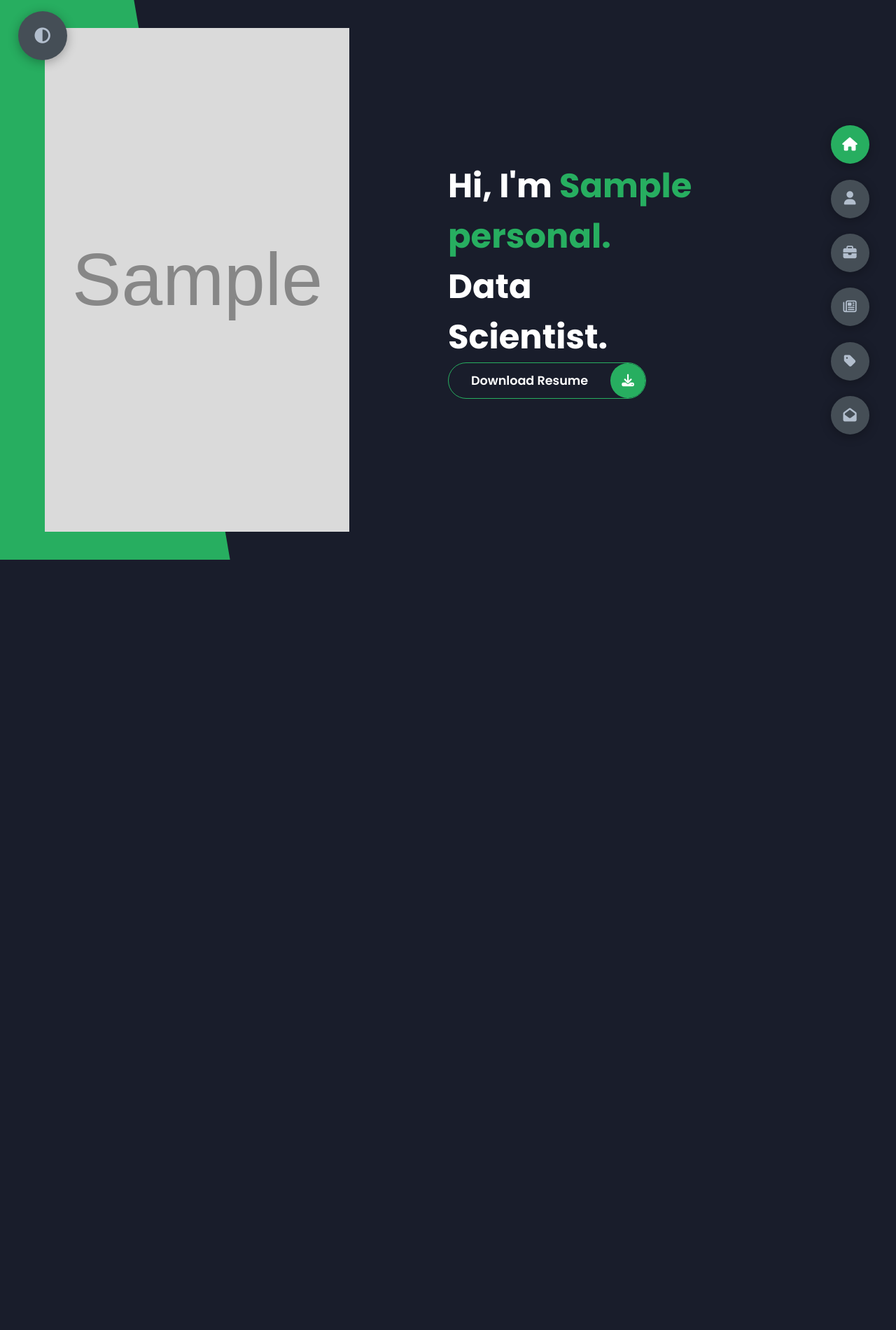
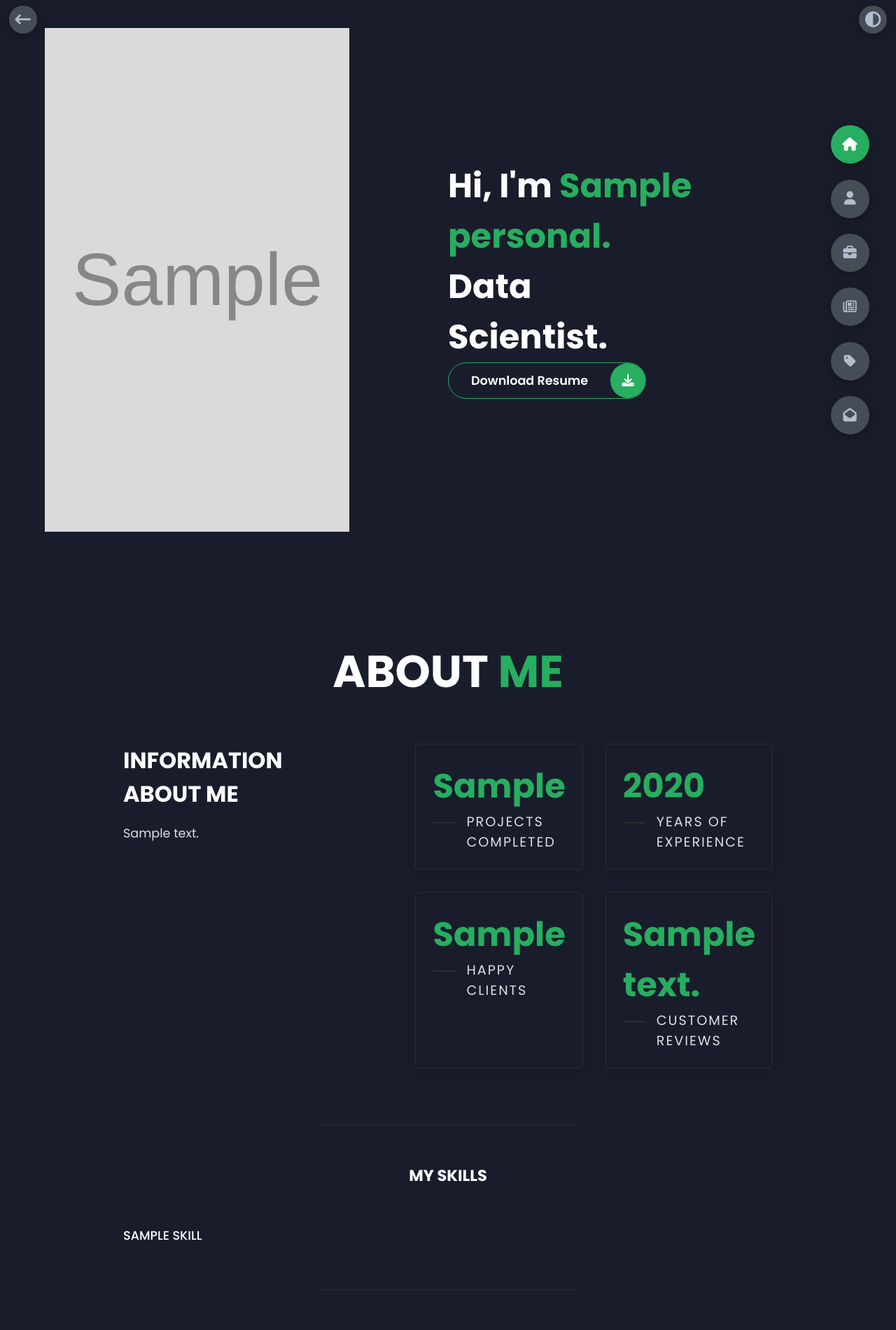
Before and after one commit to juspreet51/BlogWebsite, a Django app: template home/templates/home.html in a window 1280 px wide. Shown: the top 1901 px of the page at 70% size. Before the commit the page ends 800 px from the top, so only its background shows below. Run offline with Django 4.2, Linux system fonts and the light colour scheme; the template is opened without the code that fills it: most values are stand-ins (such as "Sample title", 1, 10 or a date in 2020); grey boxes marked "Sample" are stand-in pictures; some libraries are stand-ins or nearby versions.

Commit message:
Only 2 changes left

```diff
--- a/home/static/css/styles.css
+++ b/home/static/css/styles.css
@@ -138,31 +139,31 @@ header {
   padding: 0 !important;
 }
 
-section {
+/* section {
   min-height: 100vh;
   width: 100%;
   position: absolute;
   left: 0;
   top: 0;
   padding: 3rem 18rem;
-}
+} */
 
 .container {
-  display: none;
-  transform: translateY(-100%) scale(0);
+   /* transform: translateY(-100%) scale(0); */
   transition: all 0.4s ease-in-out;
   background-color: var(--color-primary);
+  display: block;
 }
 
 .container-category {
   display: block;
 }
 
-.active {
+/* .active {
   display: block;
   animation: appear 1s ease-in-out;
   transform: translateY(0) scaleY(1);
-}
+} */
 
 @keyframes appear {
   0% {
@@ -262,10 +271,28 @@ section {
 
 .theme-btn {
   z-index: 10;
-  top: 2%;
-  left: 2%;
-  width: 70px;
-  height: 70px;
+  top: 1%;
+  /* left: 1%; */
+  right: 1%;
+  width: 40px;
+  height: 40px;
+  border-radius: 50%;
+  background-color: var(--color-grey-4);
+  cursor: pointer;
+  position: fixed;
+  display: flex;
+  float: right;
+  justify-content: center;
+  align-items: center;
+  box-shadow: 0 3px 15px rgba(0, 0, 0, 0.3);
+  transition: all 0.1s ease-in-out;
+}
+.theme-btn1 {
+  z-index: 10;
+  top: 1%;
+  left: 1%;
+  width: 40px;
+  height: 40px;
   border-radius: 50%;
   background-color: var(--color-grey-4);
   cursor: pointer;
@@ -288,7 +315,7 @@ section {
   border: none;
 }
 
-.theme-btn i {
+.theme-btn i,.theme-btn1 i {
   font-size: 1.4rem;
   color: var(--color-grey-2);
   pointer-events: none;
--- a/home/static/js/app.js
+++ b/home/static/js/app.js
@@ -4,17 +4,26 @@
     button.addEventListener("click", function () {
       document.querySelector(".active-btn").classList.remove("active-btn");
       this.classList.add("active-btn");
-      document.querySelector(".active").classList.remove("active");
-      document.getElementById(button.dataset.id).classList.add("active");
+      // document.querySelector(".active").classList.remove("active");
+      console.log(button.dataset.id);
+      // document.getElementById(button.dataset.id).focus();
+
     });
   });
   document.querySelector(".theme-btn").addEventListener("click", () => {
     document.body.classList.toggle("light-mode");
   });
+  document.querySelector(".theme-btn1").addEventListener("click", () => {
+    if(history.back()===undefined){
+      window.location.href='/'
+    }
+    history.back();
+  });
 
 })();
 const handleTag= (tag) => {
-  window.location.href=`/category/${tag}`
+  // window.location.href=`/category/${tag}`
+  window.open(`/category/${tag}`, '_blank');
 };
 
 const searchCat=()=>{
--- a/home/templates/home.html
+++ b/home/templates/home.html
@@ -225,7 +225,7 @@
                     <div class="blog">
                         <img src="{{bg.image}}" alt={{bg.title}}>
                         <div class="blog-text">
-                            <a href="blog/{{bg.title}}" target="_blank"><h4>
+                            <a href="/blog/{{bg.title}}" target="_blank"><h4>
                                 {{bg.title}}
                             </h4></a>
                             <p>
@@ -248,8 +248,9 @@
                 <div class="main-title">
                     <h2>My <span>Categories</span></h2>
                 </div>
+
                 <div class='search-category'>
-
+                    <div>Search Tags :</div>
                         <input type='text' id="query-category" placeholder="NLP,ML,Data..." onkeyup=searchCat() ></input>
                         {% comment %} <div id='search-btn'>{% if type == "all" %}<i  class="fa-solid fa-magnifying-glass"></i>
                         {% else%}<i class="fa-solid fa-xmark"></i>{% endif %}</div> {% endcomment %}
@@ -258,9 +259,9 @@
                 <div class="blogs" id="categories">
                     {% for cat in category %}
                     <div class="blog" id="category-{{cat.id}}" >
-                        <img src="{{cat.image}}" alt={{cat.heading}}>
+                        <img src="{{cat.image}}" id="cat-img" alt={{cat.heading}} onclick=handleTag("{{cat.heading}}")>
                         <div class="blog-text">
-                            <h4 id="cat-title-{{cat.id}}" onclick=handleTag("{{cat.heading}}")>
+                            <h4 id="cat-title-{{cat.id}}" >
                                 {{cat.heading}}
                             </h4>
                             <p>
@@ -381,30 +382,33 @@
     </main>
 
     <div class="controls">
-        <div class="control active-btn" data-id="home" >
+        <a href="#home"><div class="control active-btn" data-id="home" >
             <i class="fas fa-home"></i>
-        </div>
-        <div class="control" data-id="about">
+        </div></a>
+        <a href="#about"><div class="control" data-id="about">
             <i class="fas fa-user"></i>
-        </div>
-        <div class="control" data-id="portfolio">
+        </div></a>
+        <a href="#portfolio"><div class="control" data-id="portfolio">
             <i class="fas fa-briefcase"></i>
-        </div>
-        <div class="control" data-id="blogs">
+        </div></a>
+        <a href="#blogs"><div class="control" data-id="blogs">
             <i class="far fa-newspaper"></i>
-        </div>
-        <div class="control" data-id="tags">
+        </div></a>
+        <a href="#tags"><div class="control" data-id="tags">
             <i class="fa-solid fa-tag"></i>
-        </div>
-        <div class="control" data-id="contact">
+        </div></a>
+        <a href="#contact"><div class="control" data-id="contact">
             <i class="fas fa-envelope-open"></i>
-        </div>
+        </div></a>
 
 
     </div>
     <div class="theme-btn">
         <i class="fas fa-adjust"></i>
     </div>
+    <div class="theme-btn1">
+        <i class="fa-sharp fa-solid fa-arrow-left-long"></i>
+    </div>
     <script src="{% static 'js/app.js'%}"></script>
 
 </body>
```
Also changed, not shown: other parts of home/static/css/styles.css (+28 -7 lines), home/templates/category.html (+10 -6 lines), home/templates/showblog.html (+26 -28 lines).
